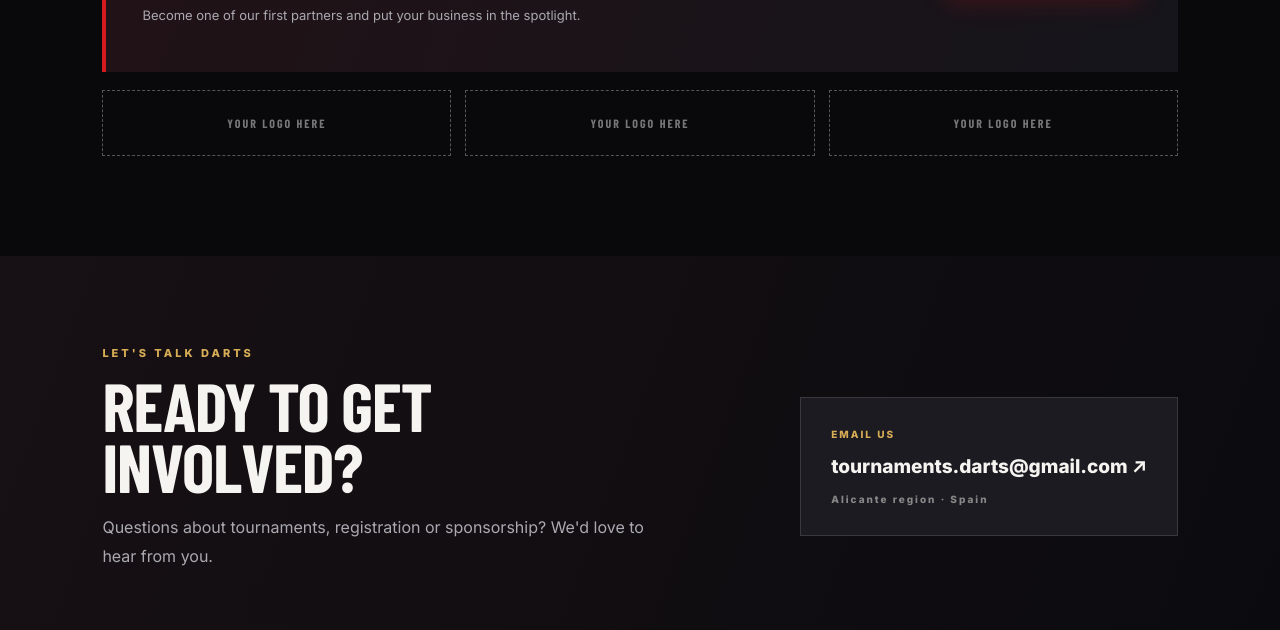
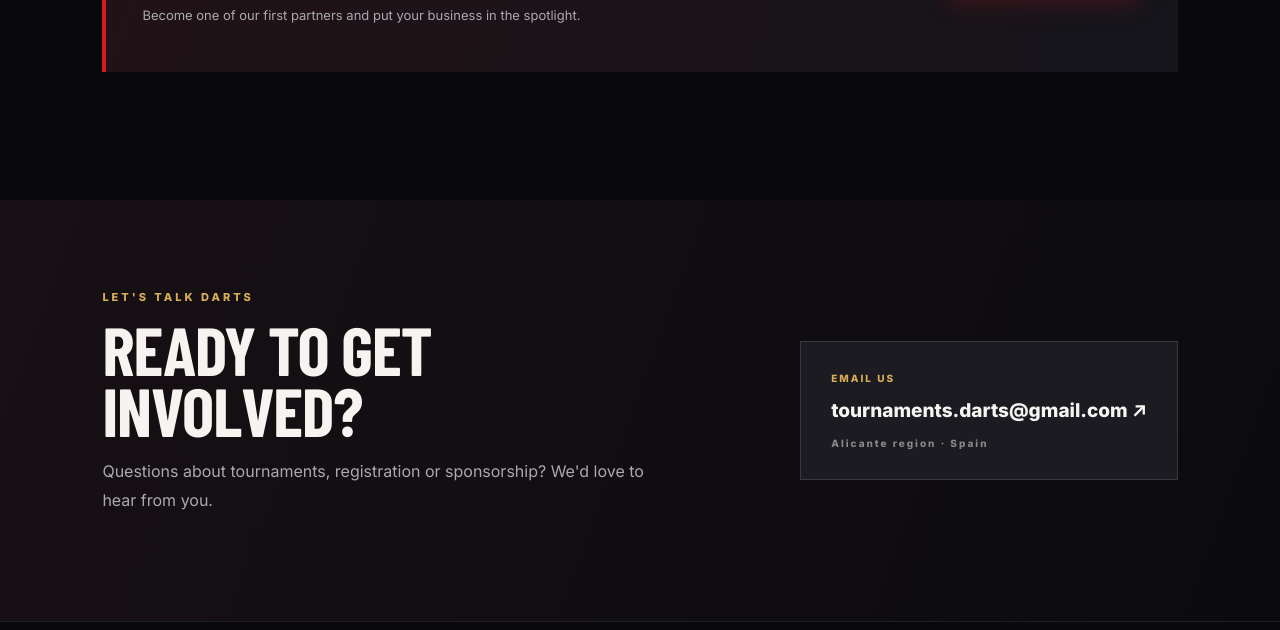
Before and after one commit to tournamentsdarts-hue/darts-tournaments-website, a plain HTML site: page index.html in a window 1280 px wide. Shown: the part 4704-5334 px from the top of the page. Drawn offline with nearby package versions, Linux system fonts and the light colour scheme; no server answers; a web font is replaced by a local one.

Commit message:
Update index.html

```diff
--- a/index.html
+++ b/index.html
@@ -143,7 +143,7 @@
         <div><span class="eyebrow" data-i18n="foundingPartner">FOUNDING PARTNER OPPORTUNITY</span><h3 data-i18n="sponsorCallTitle">YOUR BRAND.<br><em>OUR NEXT BIG EVENT.</em></h3><p data-i18n="sponsorCallCopy">Become one of our first partners and put your business in the spotlight.</p></div>
         <a class="btn btn-red" href="mailto:tournaments.darts@gmail.com?subject=Become%20a%20sponsor" data-i18n="sponsorCta">BECOME A SPONSOR ↗</a>
       </div>
-      <div class="sponsor-slots"><div>YOUR LOGO HERE</div><div>YOUR LOGO HERE</div><div>YOUR LOGO HERE</div></div>
+      <div id="sponsorAds" class="sponsor-ad-list"></div>
     </section>
 
     <section class="contact-section" id="contact">
```
